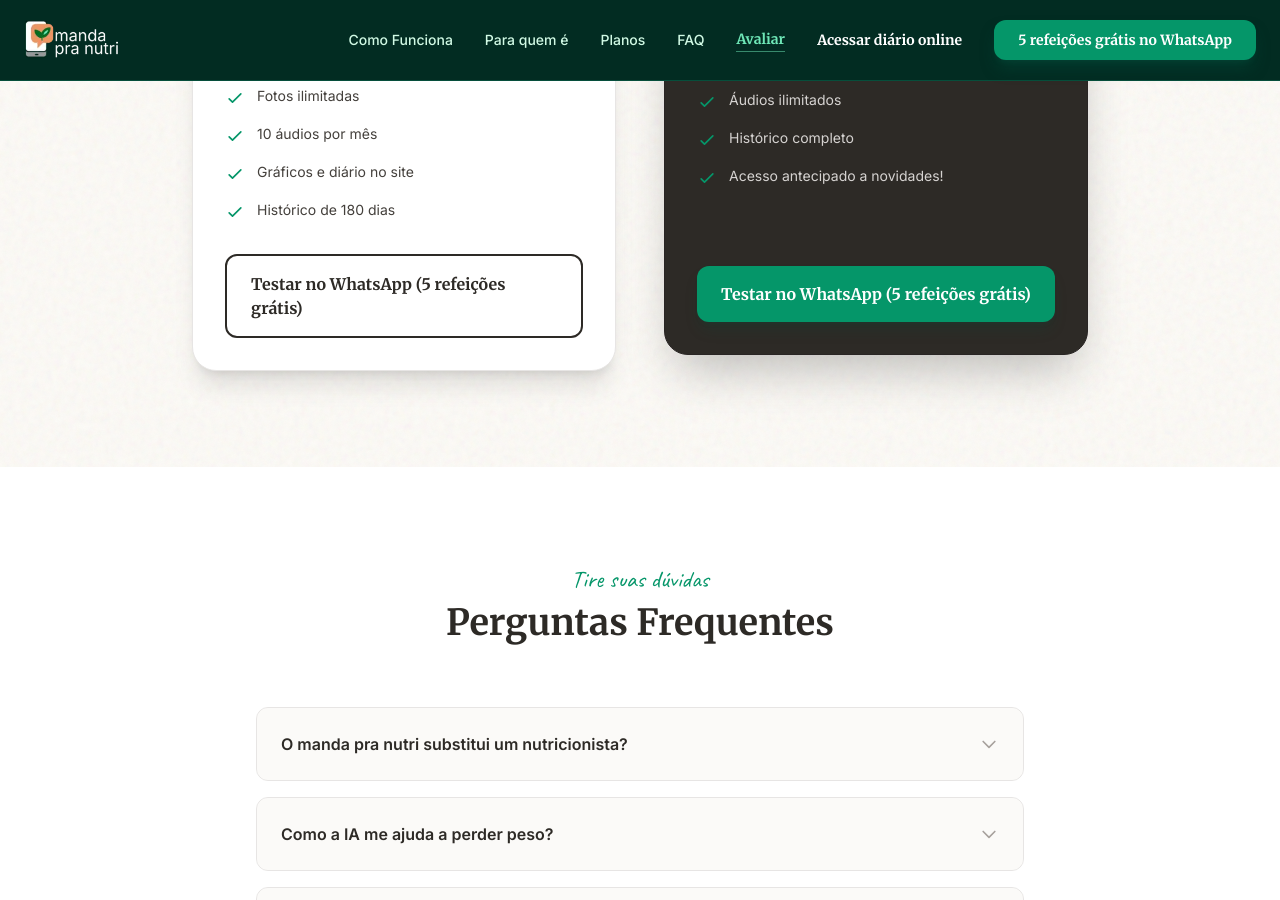
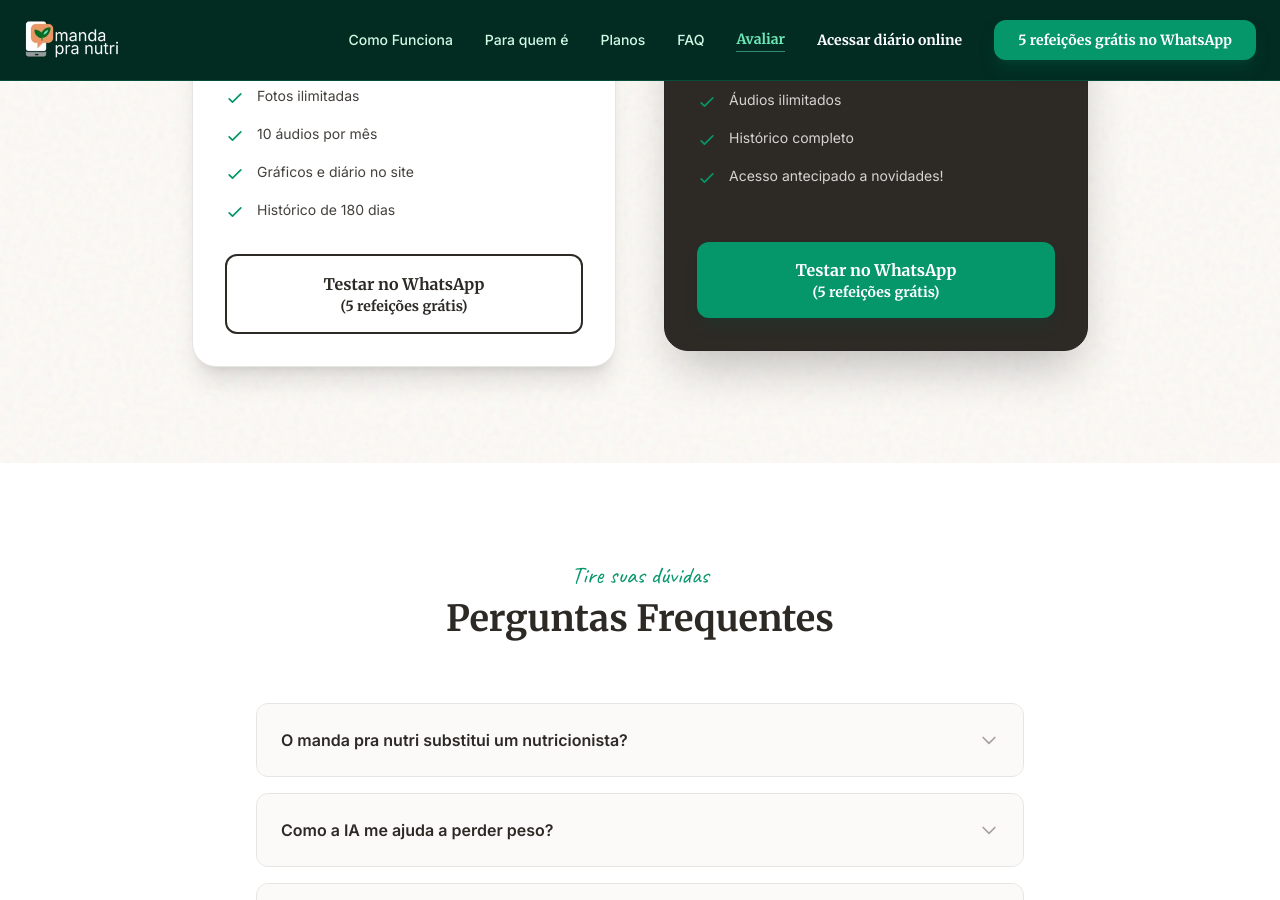
Before and after one commit to brulabs-dev/mpnsite, a Jekyll site: the page built from docs/index.html, in a window 1280 px wide and 900 px high, scrolled down 4278 px. Built offline with Jekyll 4.4.1, drawn with Linux system fonts in a browser that asks for light colours; nearby versions of some CDN libraries; a script that is not in the unit is left out; some of the changed text lies outside the part shown.

Commit message:
CTA breakline

```diff
--- a/docs/index.html
+++ b/docs/index.html
@@ -31,8 +31,9 @@
           </div>
 
           <div class="mt-10 flex flex-col sm:flex-row gap-4 justify-center lg:justify-start">
-              <a href="https://wa.me/5548936181623?text=Quero%20testar%20o%20Manda%20pra%20Nutri!" class="inline-flex items-center justify-center px-8 py-4 rounded-xl bg-accent text-white text-lg font-serif font-bold shadow-xl shadow-emerald-100 hover:bg-emerald-700 transform hover:-translate-y-1 transition-all">
-                Testar no WhatsApp (5 refeições grátis)
+              <a href="https://wa.me/5548936181623?text=Quero%20testar%20o%20Manda%20pra%20Nutri!" class="inline-flex flex-col items-center justify-center px-8 py-4 rounded-xl bg-accent text-white font-serif font-bold shadow-xl shadow-emerald-100 hover:bg-emerald-700 transform hover:-translate-y-1 transition-all">
+                <span class="text-base">Testar no WhatsApp</span>
+                <span class="text-sm">(5 refeições grátis)</span>
               </a>
               <span class="hidden sm:inline-flex items-center justify-center px-8 py-4 text-stone-500 font-handwriting text-xl">
                 Faça isso por você!
@@ -458,8 +459,9 @@
                     </li>
                 </ul>
 
-                <a href="https://wa.me/5548936181623?text=Quero%20testar%20o%20Manda%20pra%20Nutri!" class="w-full inline-flex items-center justify-center px-6 py-4 rounded-xl border-2 border-ink text-ink font-serif font-bold hover:bg-stone-50 transition-colors">
-                    Testar no WhatsApp (5 refeições grátis)
+                <a href="https://wa.me/5548936181623?text=Quero%20testar%20o%20Manda%20pra%20Nutri!" class="w-full inline-flex flex-col items-center justify-center px-6 py-4 rounded-xl border-2 border-ink text-ink font-serif font-bold hover:bg-stone-50 transition-colors">
+                    <span class="text-base">Testar no WhatsApp</span>
+                    <span class="text-sm">(5 refeições grátis)</span>
                 </a>
             </div>
 
@@ -508,8 +510,9 @@
                     </li>
                 </ul>
 
-                <a href="https://wa.me/5548936181623?text=Quero%20testar%20o%20Manda%20pra%20Nutri!" class="w-full inline-flex items-center justify-center px-6 py-4 rounded-xl bg-accent text-white font-serif font-bold hover:bg-emerald-600 transition-colors shadow-lg shadow-emerald-900/20">
-                    Testar no WhatsApp (5 refeições grátis)
+                <a href="https://wa.me/5548936181623?text=Quero%20testar%20o%20Manda%20pra%20Nutri!" class="w-full inline-flex flex-col items-center justify-center px-6 py-4 rounded-xl bg-accent text-white font-serif font-bold hover:bg-emerald-600 transition-colors shadow-lg shadow-emerald-900/20">
+                    <span class="text-base">Testar no WhatsApp</span>
+                    <span class="text-sm">(5 refeições grátis)</span>
                 </a>
             </div>
         </div>
@@ -606,11 +609,9 @@
         </p>
 
         <!-- CTA único -->
-        <a href="https://wa.me/5548936181623?text=Quero%20testar%20o%20Manda%20pra%20Nutri!" class="relative z-10 inline-flex items-center justify-center px-12 py-5 bg-ink text-white text-xl font-serif font-bold rounded-2xl shadow-xl hover:bg-stone-800 transform hover:scale-105 transition-all duration-300">
-          <svg class="w-6 h-6 mr-3" fill="none" viewBox="0 0 24 24" stroke="currentColor">
-            <path stroke-linecap="round" stroke-linejoin="round" stroke-width="2" d="M12 18h.01M8 21h8a2 2 0 002-2V5a2 2 0 00-2-2H8a2 2 0 00-2 2v14a2 2 0 002 2z" />
-          </svg>
-          Testar no WhatsApp (5 refeições grátis)
+        <a href="https://wa.me/5548936181623?text=Quero%20testar%20o%20Manda%20pra%20Nutri!" class="relative z-10 inline-flex flex-col items-center justify-center px-12 py-5 bg-ink text-white font-serif font-bold rounded-2xl shadow-xl hover:bg-stone-800 transform hover:scale-105 transition-all duration-300">
+          <span class="text-xl">Testar no WhatsApp</span>
+          <span class="text-base">(5 refeições grátis)</span>
         </a>
         <p class="mt-4 text-xs text-stone-400 font-sans relative z-10">Comece hoje. Cancele quando quiser.</p>
       </div>
```
